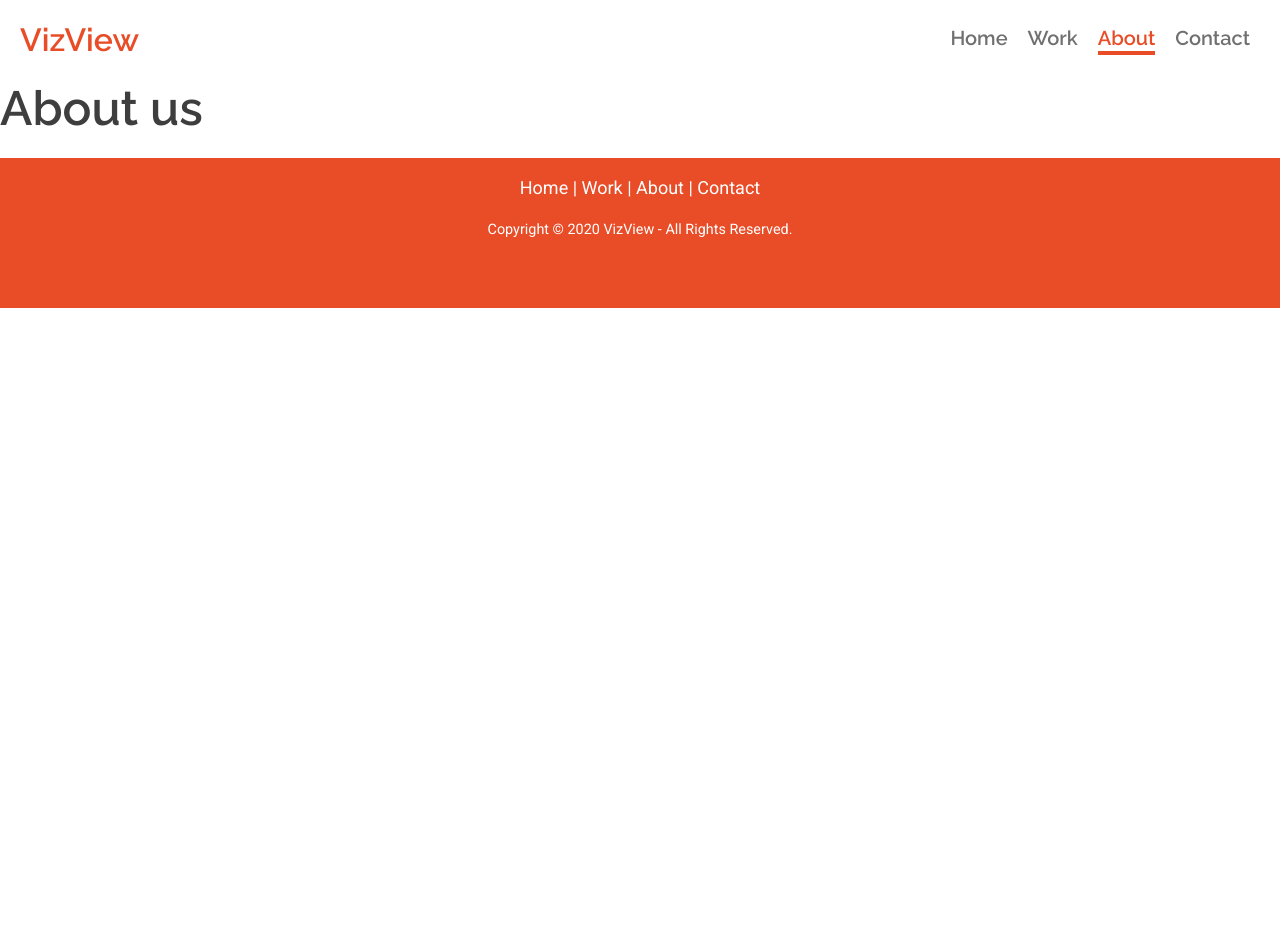
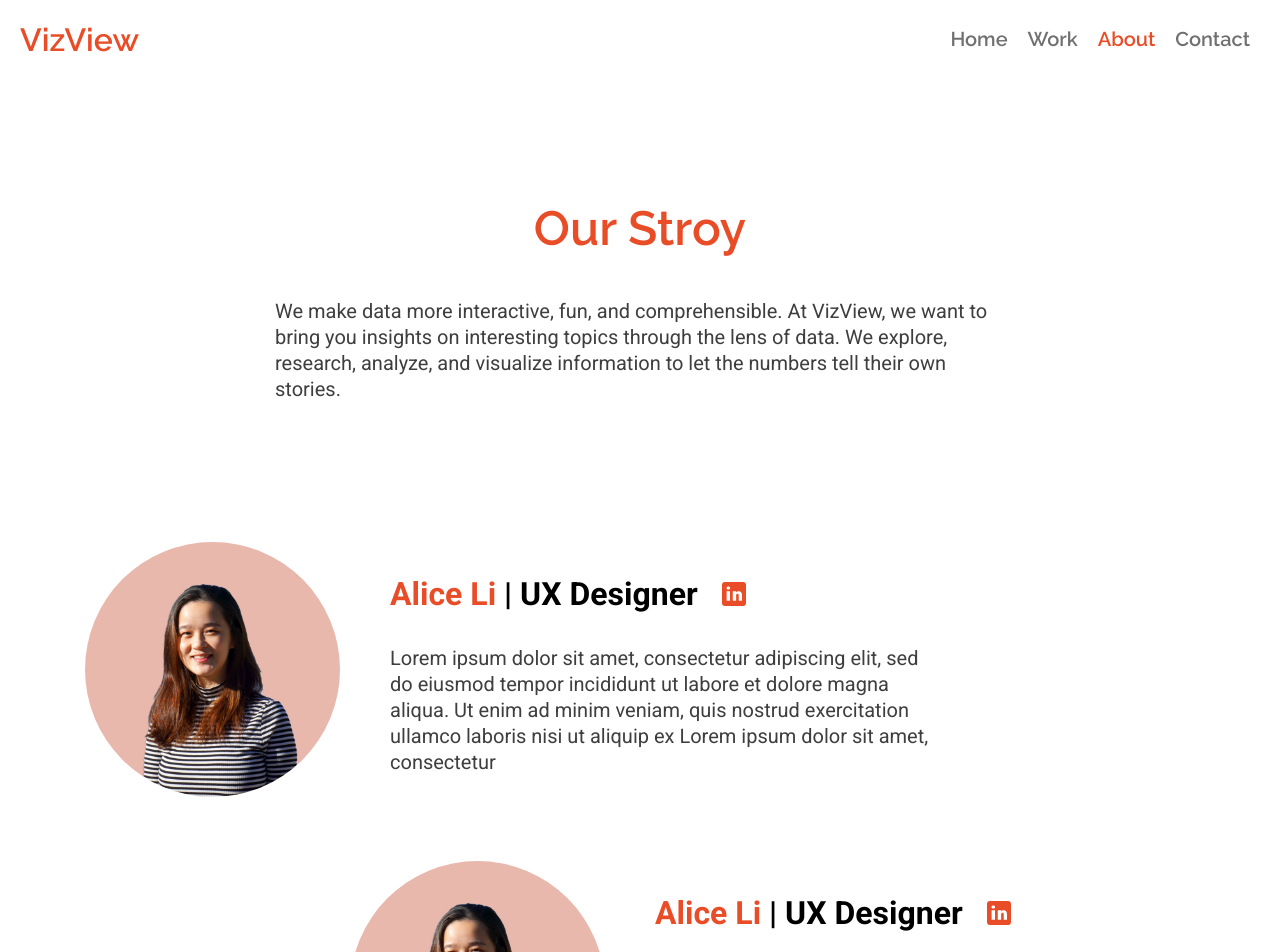
Before and after one commit to vizview/landing-site, a React (Create React App) app: page /about in a window 1280 px wide. Shown: the top 952 px of the page. Before the commit the page ends 800 px from the top, so only its background shows below. Built offline with nearby package versions, Linux system fonts and the light colour scheme.

Commit message:
finish about page

```diff
--- a/src/Variables.css
+++ b/src/Variables.css
@@ -20,6 +20,7 @@
   --h2-font-family: "Raleway", sans-serif;
   --h2-font-size: 48px;
   --h2-font-weight: 600;
+  --h2-sm-screen-font-size: 32px;
 
   --body-font-family: "Roboto", sans-serif;
   --body-lg-font-size: 24px;
--- a/src/components/Navbar/Navbar.css
+++ b/src/components/Navbar/Navbar.css
@@ -38,16 +38,11 @@
 .navbar-nav .inactive:hover,
 .navbar-nav .active {
   color: var(--primary-color) !important;
-  border-bottom: var(--primary-color) 0.2rem solid;
-}
-
-.navbar-nav .active {
-  color: var(--primary-color);
-  border-bottom: var(--primary-color) 0.2rem solid;
+  /* border-bottom: var(--primary-color) 0.2rem solid; */
 }
 
 /*animation */
-/* .navbar-nav .inactive:hover:after {
+.navbar-nav .inactive:hover:after {
   transform: scaleX(1);
 }
 
@@ -57,4 +52,4 @@
   border-bottom: solid 3px var(--primary-color);
   transform: scaleX(0);
   transition: transform 250ms ease-in-out;
-} */
+}
--- a/src/container/VizView/About/About.css
+++ b/src/container/VizView/About/About.css
@@ -0,0 +1,75 @@
+@import url("../../../Variables.css");
+
+.story h1 {
+  color: var(--primary-color);
+  font-size: var(--h2-font-size);
+  font-weight: var(--h2-font-weight);
+  text-align: center;
+  margin-bottom: 40px;
+}
+
+.story {
+  margin-top: 120px;
+  margin-bottom: 120px;
+}
+
+.role-intro {
+  display: flex;
+  flex-direction: row;
+  align-items: center;
+  margin-top: 64px;
+}
+
+.person-intro {
+  display: flex;
+  flex-direction: column;
+  justify-content: end;
+}
+
+.role-intro .end {
+  justify-content: end;
+}
+
+.secondary-h2 {
+  text-align: left;
+  font-family: var(--body-font-family);
+  font-size: 32px;
+  font-weight: bold;
+}
+
+.secondary-h2 span {
+  color: black;
+}
+
+.profile {
+  border-radius: 50%;
+  height: 100%;
+  width: 100%;
+  margin-left: 0;
+  margin-right: 20px;
+  align-self: center;
+}
+
+.name {
+  display: flex;
+  flex-direction: row;
+  align-items: center;
+}
+
+.icon {
+  margin-left: 20px;
+}
+
+.icon img {
+  height: 32px;
+}
+
+@media (max-width: 768px) {
+  .profile {
+    margin-bottom: 20px;
+  }
+
+  .justify-content-end {
+    justify-self: start;
+  }
+}
--- a/src/container/VizView/About/About.js
+++ b/src/container/VizView/About/About.js
@@ -1,15 +1,66 @@
-import React from 'react';
-import './About.css'
-
+import React from "react";
+import "./About.css";
+import red from "./images/red.png";
+import LinkedInIcon from "./images/linkedin.svg";
 
 const about = () => {
-    return (
-        <div>
-            <h1>About us</h1>
+  return (
+    <div className="container">
+      <section className="row justify-content-center story">
+        <div className="col-lg-8">
+          <h1>Our Stroy</h1>
+          <p>
+            We make data more interactive, fun, and comprehensible. At VizView,
+            we want to bring you insights on interesting topics through the lens
+            of data. We explore, research, analyze, and visualize information to
+            let the numbers tell their own stories.
+          </p>
         </div>
+      </section>
 
-    )
+      <section className="team">
+        <div className="row role-intro justify-content-start">
+          <img className="col-6 col-sm-4 col-lg-3 profile" src={red} />
+          <div className="col-lg-6">
+            <div className="name">
+              <h2 className="secondary-h2">
+                Alice Li <span>| UX Designer</span>
+              </h2>
+              <a className="icon" href="#">
+                <img src={LinkedInIcon} />
+              </a>
+            </div>
 
-}
+            <p>
+              Lorem ipsum dolor sit amet, consectetur adipiscing elit, sed do
+              eiusmod tempor incididunt ut labore et dolore magna aliqua. Ut
+              enim ad minim veniam, quis nostrud exercitation ullamco laboris
+              nisi ut aliquip ex Lorem ipsum dolor sit amet, consectetur
+            </p>
+          </div>
+        </div>
+        <div className="row justify-content-lg-end justify-content-md-start role-intro">
+          <img className="col-6 col-sm-4 col-lg-3 profile" src={red} />
+          <div className="col-lg-6">
+            <div className="name">
+              <h2 className="secondary-h2">
+                Alice Li <span>| UX Designer</span>
+              </h2>
+              <a className="icon" href="#">
+                <img src={LinkedInIcon} />
+              </a>
+            </div>
+            <p>
+              Lorem ipsum dolor sit amet, consectetur adipiscing elit, sed do
+              eiusmod tempor incididunt ut labore et dolore magna aliqua. Ut
+              enim ad minim veniam, quis nostrud exercitation ullamco laboris
+              nisi ut aliquip ex Lorem ipsum dolor sit amet, consectetur
+            </p>
+          </div>
+        </div>
+      </section>
+    </div>
+  );
+};
 
 export default about;
--- a/src/container/VizView/Work/Work.css
+++ b/src/container/VizView/Work/Work.css
@@ -1,19 +1,15 @@
 @import url("../../../Variables.css");
 
-p {
-  color: var(--dark-grey);
-}
-
-h1 {
+.project h1,
+.project-reverse h1 {
   color: var(--dark-grey);
   font-size: var(--h2-font-size);
   font-weight: var(--h2-font-weight);
 }
 
 .section {
-  max-width: 80vw;
-  margin-left: auto;
-  margin-right: auto;
+  margin-left: 5vw;
+  margin-right: 5vw;
 }
 
 .project {
@@ -73,6 +69,10 @@
 }
 
 @media (max-width: 1024px) {
+  .project h1,
+  .project-reverse h1 {
+    font-size: var(--h2-sm-screen-font-size);
+  }
   .project,
   .project-reverse {
     position: inherit;
```
Also changed, not shown: src/container/VizView/Home/Home.js (+7 -9 lines), src/container/VizView/About/images/linkedin.svg (added), src/container/VizView/About/images/red.png (added).
